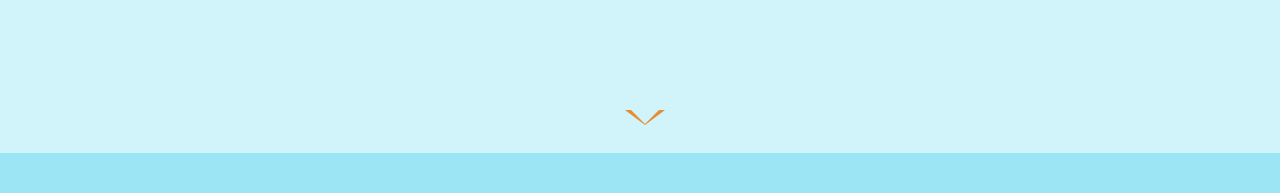
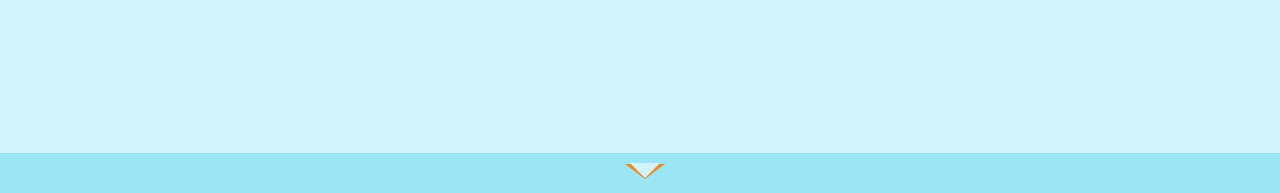
Before and after one commit to jasonmcbride/jasonmcbride.github.io, a Jekyll site: the page built from index.md, in a window 1280 px wide. Shown: the part 720-913 px from the top of the page. Built offline with Jekyll 4.4.1, drawn with Linux system fonts in a browser that asks for light colours; nearby versions of some CDN libraries; grey boxes are pictures that could not be loaded.

Commit message:
Fixing arrow position

```diff
--- a/_sass/animations.scss
+++ b/_sass/animations.scss
@@ -3,7 +3,7 @@
   position:absolute;
   z-index:1;
   left:50%;
-  bottom:0;
+  top: 96%;
   margin-left:-5em;
   background: none;
   width:10em;
```
